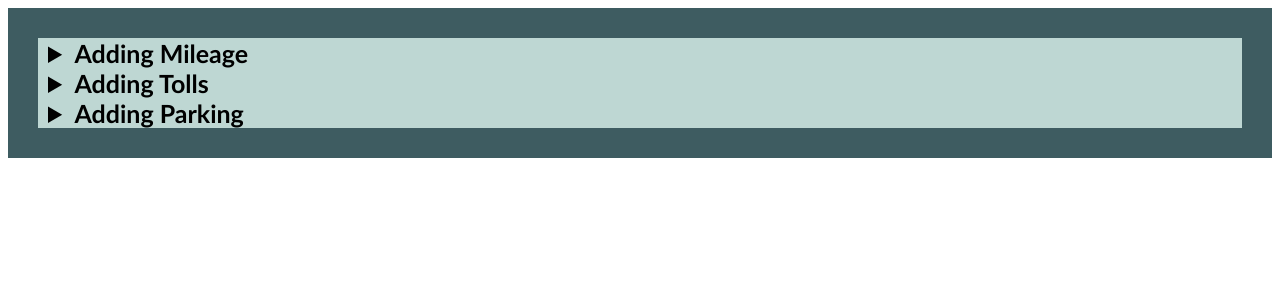
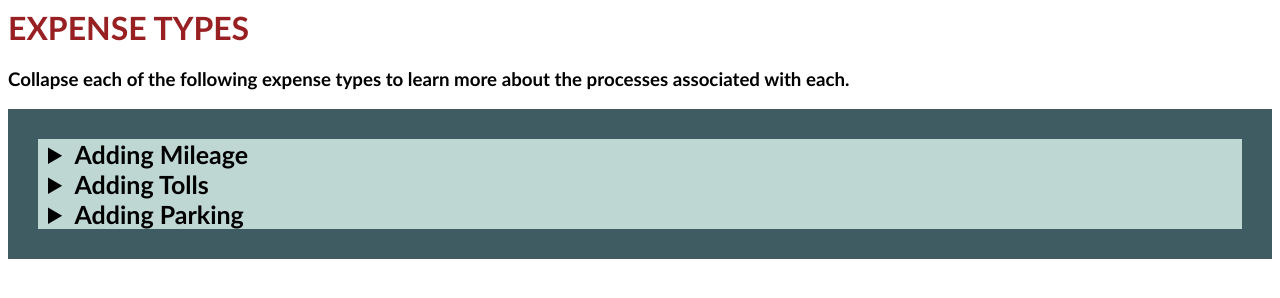
Before and after one commit to mackenziedcorrigan/concur, a plain HTML site: page index.html in a window 1280 px wide. Drawn offline with Linux system fonts and the light colour scheme.

Commit message:
Update index.html

```diff
--- a/index.html
+++ b/index.html
@@ -1,4 +1,6 @@
-<h1 style="font-family: Calibri, sans-serif";> </h1><div style="font-family: Calibri, sans-serif;padding: 30px; background-color: #3e5c61; margin-bottom: 25px;">
+<h1 style="font-family: Calibri, sans-serif; color: #981f22">EXPENSE TYPES</h1>
+<h3 style="font-family: Calibri, sans-serif; color: #000000">Collapse each of the following expense types to learn more about the processes associated with each.</h3>
+<div style="font-family: Calibri, sans-serif;padding: 30px; background-color: #3e5c61; margin-bottom: 25px;">
     <details>
         <summary style="font-size: 25px; cursor: pointer; background-color: #bed7d3; padding-left: 10px;"><b>Adding Mileage</b></summary>
         <div style="background-color: #ffffff; color: #000000; font-size: 20px; border: thick solid #bed7d3; padding: 25px 25px;">
```
